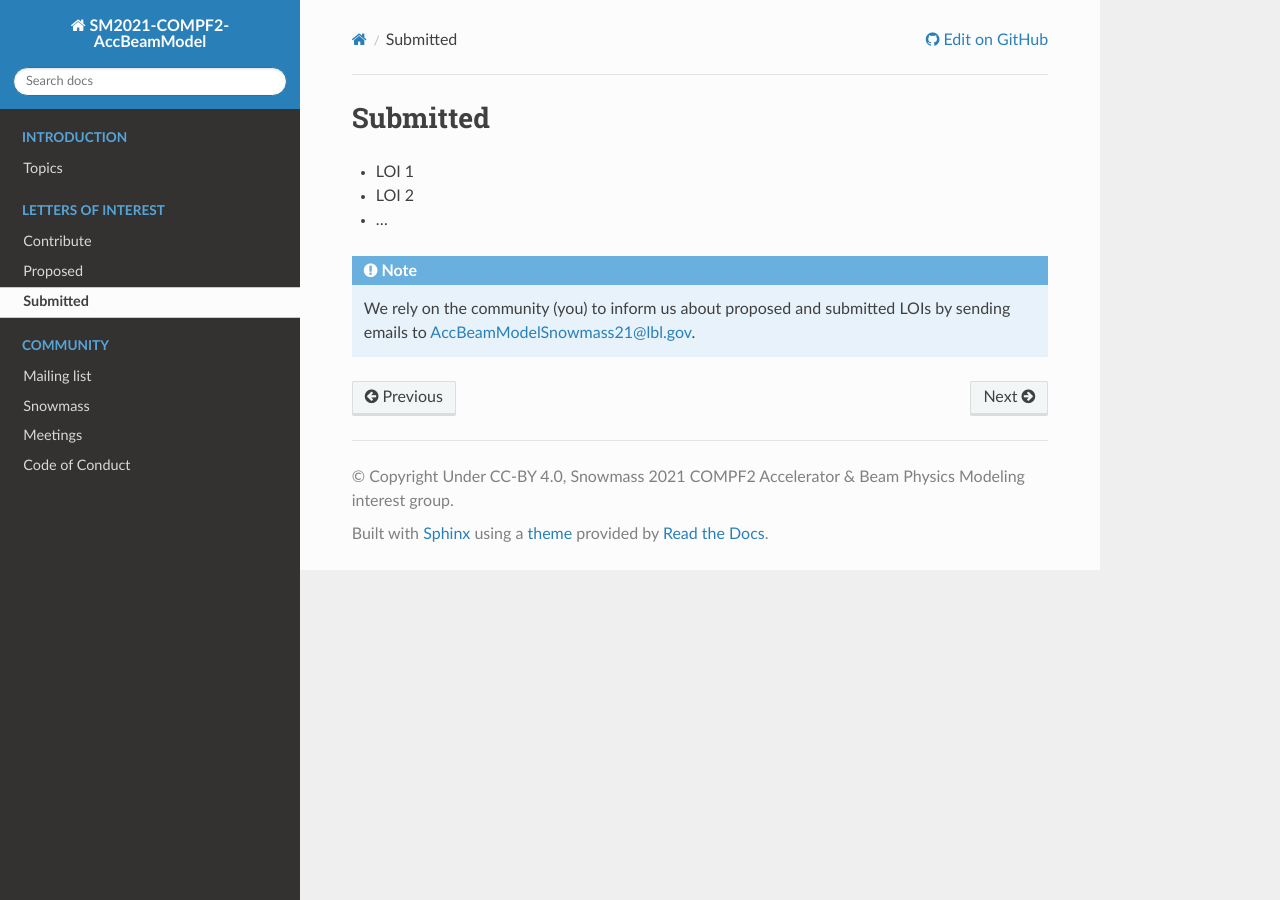
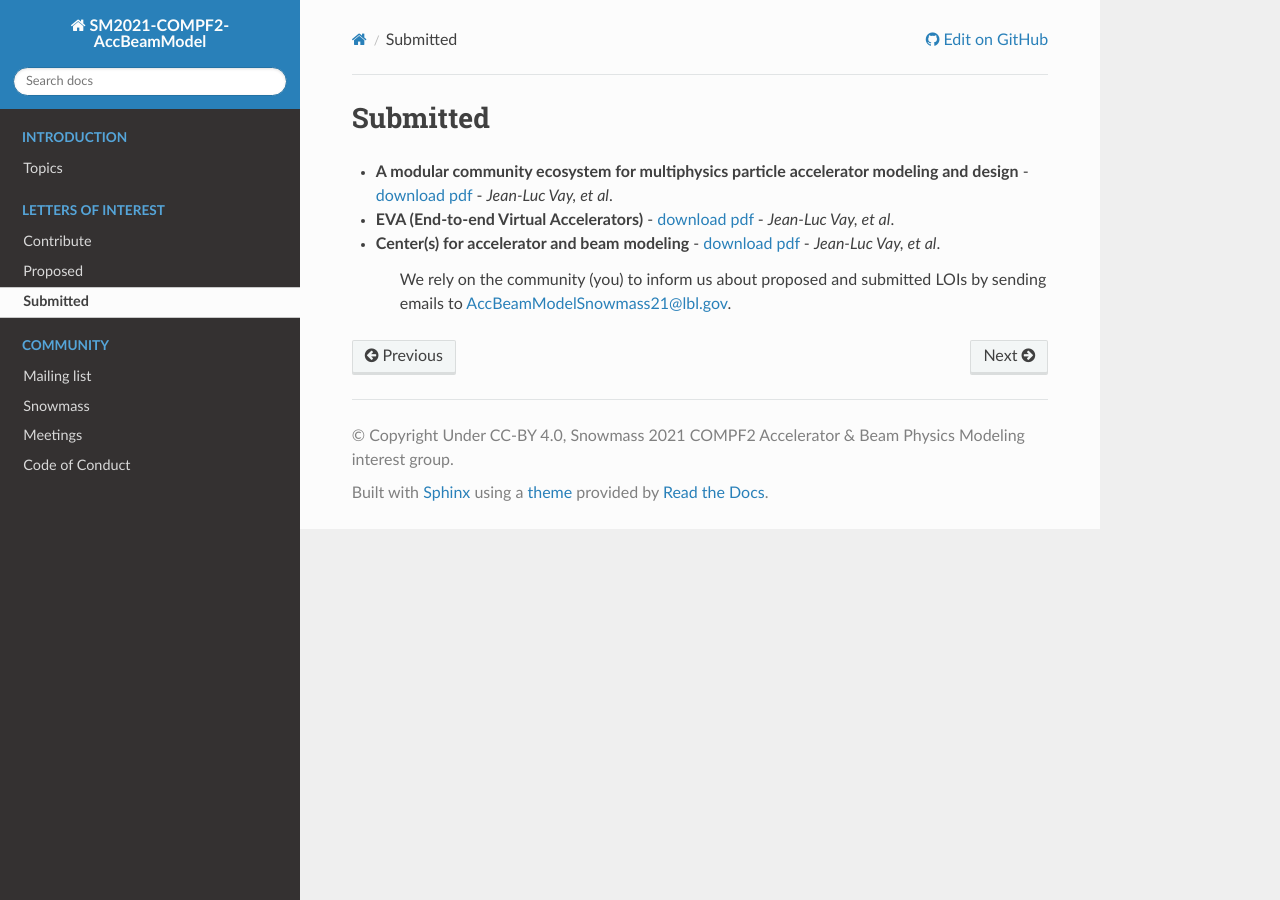
Before and after one commit to snowmass-compf2-accbeammodel/snowmass-compf2-accbeammodel.github.io, a Sphinx documentation site: the page built from docs/source/loi/submitted.rst, in a window 1280 px wide. Built offline with Sphinx 7.4.7 and the Read the Docs theme 2.0.0, drawn with Linux system fonts in a browser that asks for light colours.

Commit message:
Updated list.

```diff
--- a/docs/source/loi/submitted.rst
+++ b/docs/source/loi/submitted.rst
@@ -3,10 +3,10 @@
 Submitted
 =========
 
-* LOI 1
-* LOI 2
-* ...
+- **A modular community ecosystem for multiphysics particle accelerator modeling and design** - `download pdf <https://www.snowmass21.org/docs/files/summaries/CompF/SNOWMASS21-CompF2_CompF0-AF1_AF0_Vay-070.pdf>`_ - *Jean-Luc Vay, et al*.
 
-.. note::
+- **EVA (End-to-end Virtual Accelerators)** - `download pdf <https://www.snowmass21.org/docs/files/summaries/CompF/SNOWMASS21-CompF2_CompF0-AF1_AF0_Vay-067.pdf>`_ - *Jean-Luc Vay, et al*.
+
+- **Center(s) for accelerator and beam modeling** - `download pdf <https://www.snowmass21.org/docs/files/summaries/CompF/SNOWMASS21-CompF2_CompF0-AF1_AF0_Vay-069.pdf>`_ - *Jean-Luc Vay, et al*.
 
    We rely on the community (you) to inform us about proposed and submitted LOIs by sending emails to AccBeamModelSnowmass21@lbl.gov.
```
